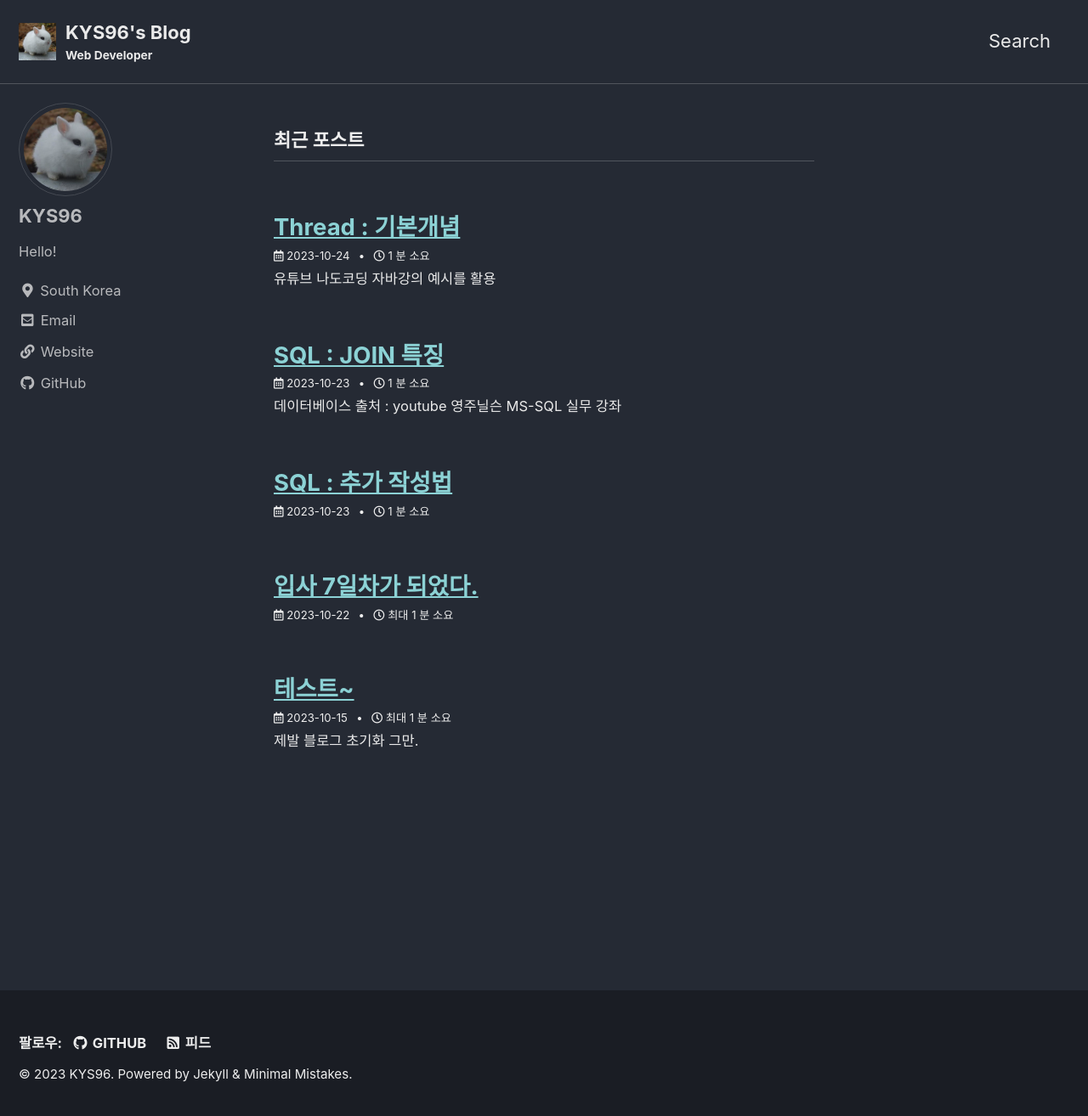
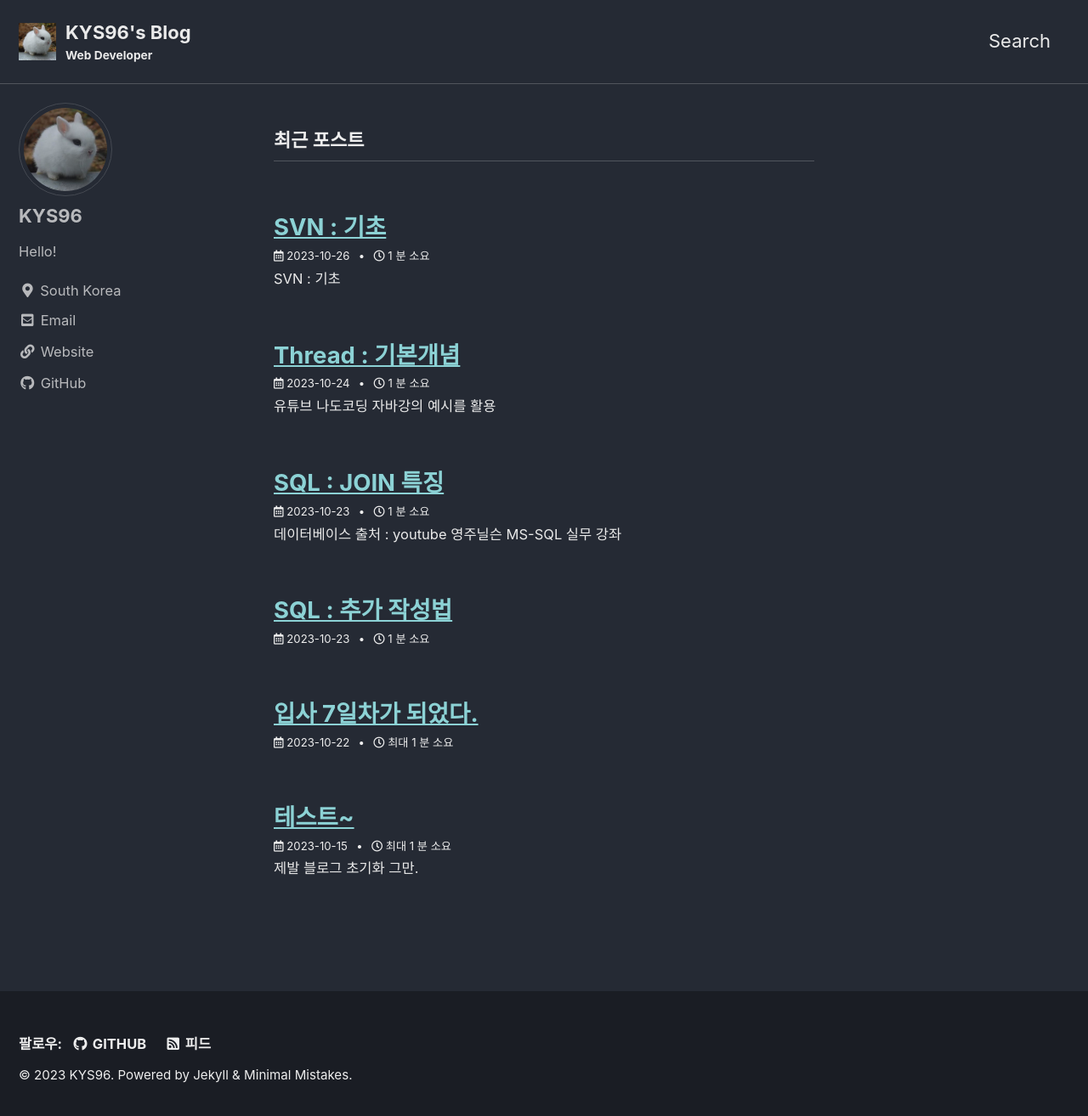
Before and after one commit to KYS96/KYS96.github.io, a Jekyll site: the page built from index.html, in a window 1280 px wide and 1321 px high. Shown: the top 1314 px of the window at 85% size. Built offline with Jekyll 4.4.1, drawn with Linux system fonts in a browser that asks for light colours; cached includes are drawn as plain includes; the list of posts is cut into pages by our own code; part of the change alters nothing that is shown.

Commit message:
SVN 기본개념

```diff
--- a/_data/navigation.yml
+++ b/_data/navigation.yml
@@ -2,7 +2,6 @@
 main:
   - title: "Search"
     url: /search/
-
   # - title: "About"
   #   url: https://mmistakes.github.io/minimal-mistakes/about/
   # - title: "Sample Posts"
--- /dev/null
+++ b/_posts/2023-10-26-SVN.md
@@ -0,0 +1,100 @@
+---
+layout: single
+title: "SVN : 기초"
+author_profile: false
+toc: true
+toc_sticky: true
+published: true
+---
+SVN : 기초
+
+<br>
+
+# 0. SVN은?
+* Git과 같은 형상관리 툴.
+* 여러명이 작업한 프로젝트의 버전을 관리하고 소스를 통합한다.
+* 충돌 및 여러 문제를 해결할 수도 있다.
+<hr>
+<br>
+
+# 1. TortoiseSVN
+![SVN툴 이미지](/assets/images/SVN/TortoiseSVN.png)
+* 마이크로소프트에서 개발함.
+* Subversion의 클라이언트 저장소이다.
+* 변경된 파일을 저장하고 변경이력을 열람하는 등의 역할을 한다.
+* Window 운영체제에서만 사용 가능하다.
+
+<br>
+
+## 형상관리
+* '초록색 체크✔'는 버전관리가 되고 있다는 의미.
+* '빨간색 느낌표❗'는 수정이 발생했다는 의미.
+* 프로젝트를 보관하는 workspace 폴더에 마우스 우클릭을 하여 log를 보거나 commit을 할 수 있다.
+* 작업을 열람하고 수정이력 체크 및 예전에 작업했던 파일을 내려받을 수 있다. (Save revision to)
+* subversion을 관리하는 프로그램들은 하나의 폴더에 놓고 관리하는 것이 좋다.
+
+<br>
+
+## checkout, update, commit
+* checkout은 파일을 내려받는 개념이다.
+* update는 로컬에서 작업하는 프로젝트의 수정사항들을 반영할 때 사용되는 기능이다.
+* 보통 update는 수시로 하는게 좋으며 commit 전에 한 번 해주는 것이 좋다.
+
+<hr>
+<br>
+
+# 2. SVN 작업흐름 진행순서
+1. 최초로 서버 소스를 checkout한다. (다운로드 받는다. 로컬 저장소 지정)
+2. 소스를 수정한다.
+3. commit 할 파일을 add한다.
+4. update를 통해서 저장소에 새로운 파일이 없는지 확인한다.
+5. update 과정에서 conflict가 일어나면 이를 해결한다.
+6. commit을 해서 저장소에 파일을 등록한다.
+<div class="notice--info">
+커밋은 딱 한번, 업데이트는 항상, 커밋을 구분지어 놓기 위한 기능은 add 임.<br>
+작업을 하기전에 업데이트를 하고 커밋을 하기전에 업데이트를 한다.
+</div>
+
+<div class="notice--danger">
+중요한 것은 여러명과 협업 중 발생하는 충돌(문제)를 어떻게 해결할 것인지다.<br>
+TortoiseSVN을 사용할 때 commit 전 비교 도구를 통해 소스의 변화를 체크할 수도 있다.
+<br>
+협업자들이 만약 서로 다른 내용의 코드를 수정했다면 TortoiseSVN은 알아서 병합을 한다.<br>
+하지만 같은 내용을 수정했다면 소스코드가 충돌하게 되고, 이는 사람이 해결해주어야 한다.<br>
+이 권한은 마지막으로 commit을 한 사람에게 위임된다.<br>
+수정을 끝낸 파일은 버전관리 시스템에게 알려주어야 한다 <b><u>(우클릭 -> resolved)</u></b>
+</div>
+
+<hr>
+<br>
+
+# 3. 브랜치/태그
+* 새로운 기능 출시를 위한 소스코드를 두는 브랜치.
+* 기능을 추가하는 것이 결정나고 채택될 시 메인 브랜치에 합쳐짐 (Merge)
+* 즉 소스코드를 갈라서 개발을 하다가 상황에 따라 합치는 것이다. (Merge)
+- [ ] Trunk : 메인 개발 소스
+- [ ] Branch : 분기 개발 소스, 실험적인 기능 추가, 출시를 위한 안정화 버전작업
+- [ ] Tag : 기록이 필요한 스냅샷, 출시된 버전, 상태값
+
+<br>
+
+## 예제
+1. 버튼을 누르면 인사하는 웹페이지를 만든다.
+2. 웹페이지를 서비스에 반영해야 하는데
+	1.서비스에 반영하기 전 기능개선을 해야 됨
+	2.동시에 새로운 기능에 대한 개발을 계속해야 됨
+3, 지금까지 작업한 버전을 branch해서 서비스 반영을 준비한다.
+4. 새로운 기능은 trunk에서 계속 개발한다.
+5. 출시가 끝난 후에 branch의 변경점을 tag에 기록한다.
+6. branch를 trunk에 반영(merge)한다.
+
+<br>
+
+<h1>💥merge는 상당히 위험한 작업일지도 모른다. 따라서 SVN 툴에 있는 test merge를 먼저 해보자.</h1>
+<hr>
+
+<br><br>
+
+<div class="notice--warning">
+자료 참고 : <a href="https://opentutorials.org/course/305/1962" target="_blank">생활코딩 SVN 형상관리 기본 강좌</a>
+</div>
```
Also changed, not shown: assets/images/SVN/TortoiseSVN.png (added).
